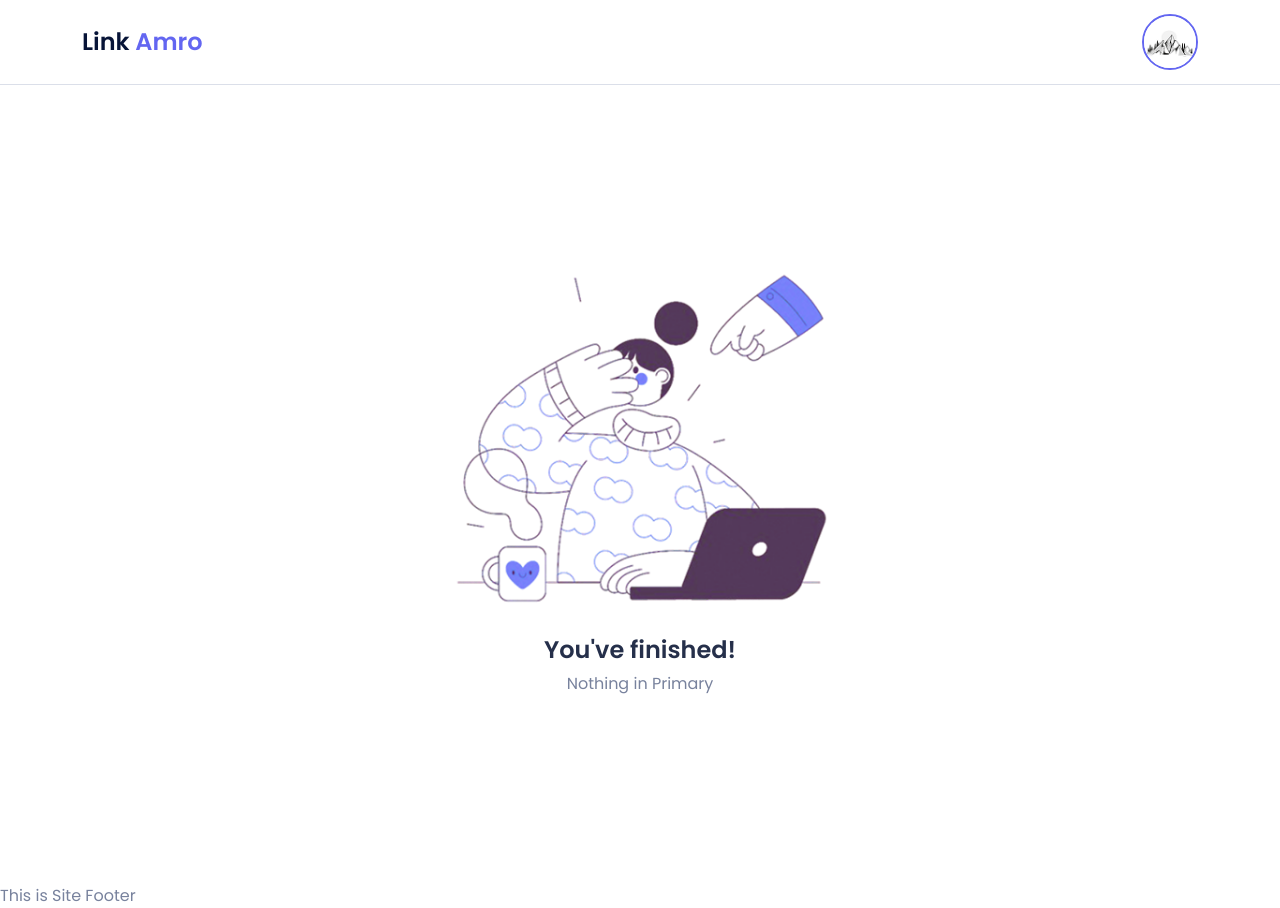
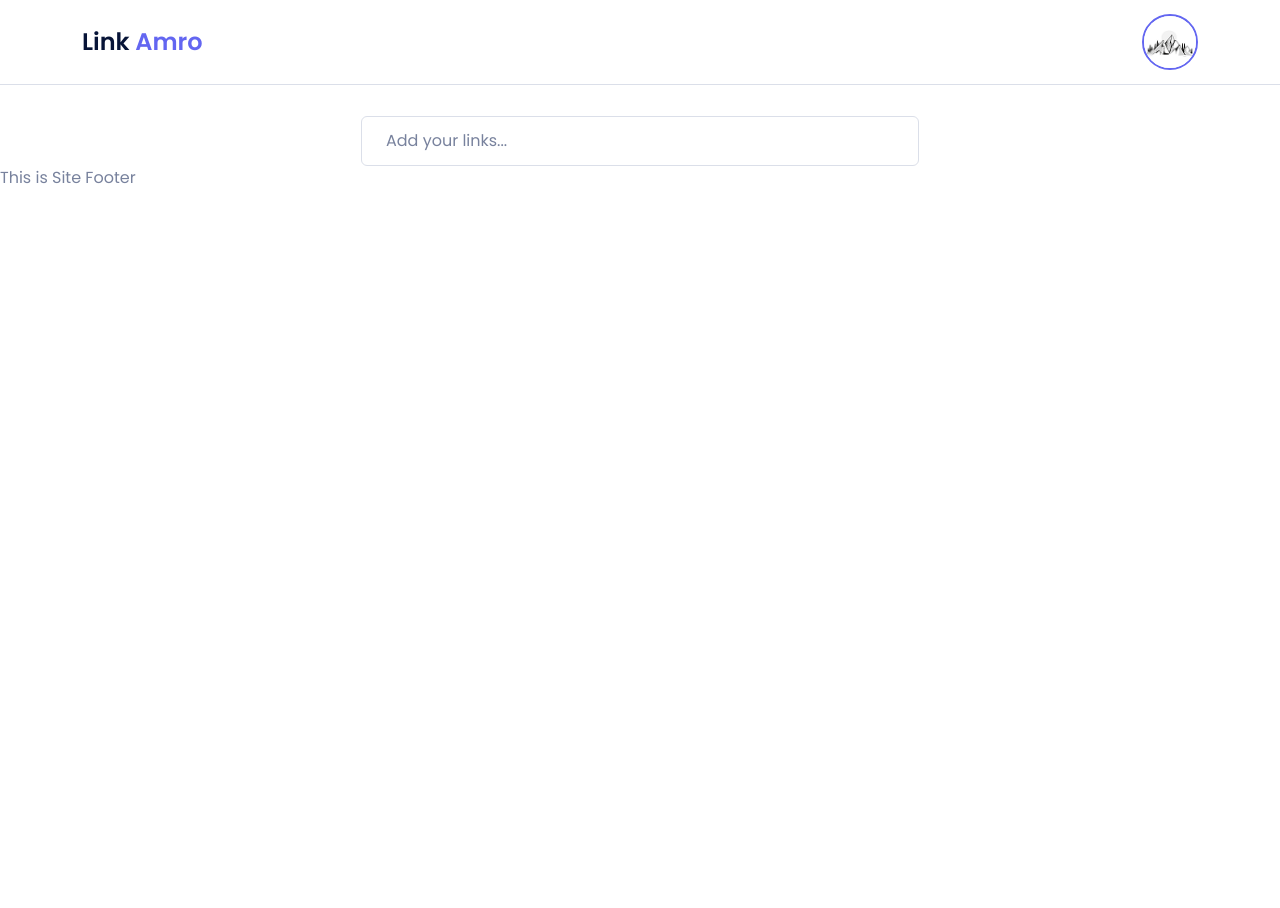
Before and after one commit to AbrarulRhythm/link-amro-client, a React (Vite) app: page /links/mylinks in a window 1280 px wide. After the commit the page ends 800 px from the top, so only its background shows below. Built offline with nearby package versions, Linux system fonts and the light colour scheme.

Commit message:
added take links buton

```diff
--- a/package.json
+++ b/package.json
@@ -13,6 +13,7 @@
     "@tailwindcss/vite": "^4.3.3",
     "react": "^19.2.8",
     "react-dom": "^19.2.8",
+    "react-icons": "^5.7.0",
     "react-router": "^8.3.0",
     "tailwindcss": "^4.3.3"
   },
--- a/src/pages/Links/MyLinks/MyLinks.jsx
+++ b/src/pages/Links/MyLinks/MyLinks.jsx
@@ -1,10 +1,14 @@
-import LinksNotFound from '../../../components/LinksNotFound/LinksNotFound';
-
 const MyLinks = () => {
     return (
-        <div>
-            <LinksNotFound></LinksNotFound>
-        </div>
+        <section>
+            <div className="container">
+                <div className="flex justify-center">
+                    <button className="w-full md:w-[80%] lg:w-[50%] border border-dark-03 rounded-md mt-8 py-3 px-6 text-start cursor-text">
+                        Add your links...
+                    </button>
+                </div>
+            </div>
+        </section>
     );
 };
 
```
Also changed, not shown: 1 other file (tests, documents, lock files or other folders).
